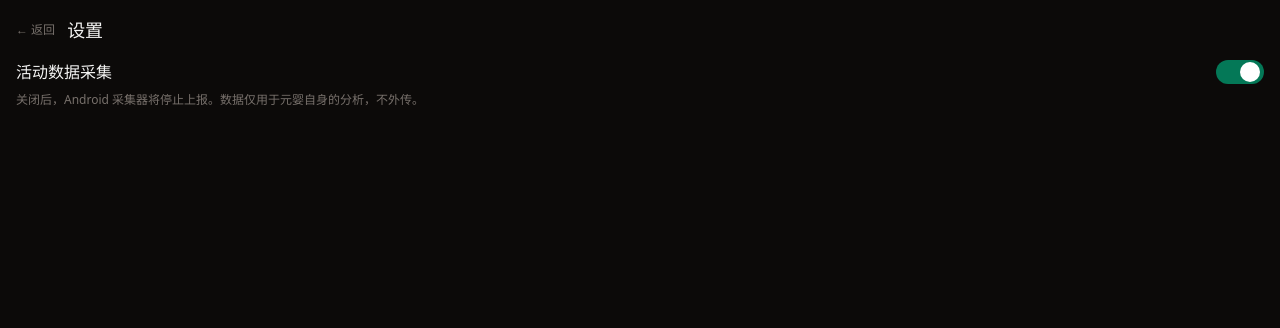
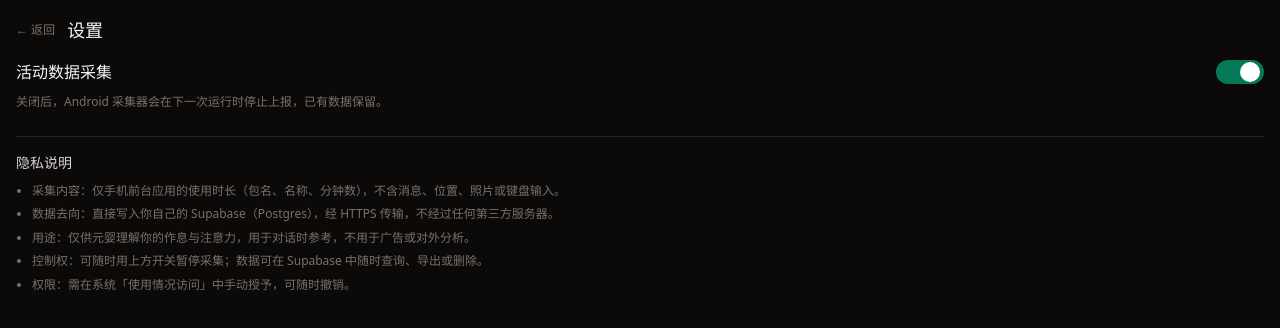
Before and after one commit to gmyky57ndd-dev/yuanying, a Next.js app: page /settings in a window 1280 px wide. Shown: the top 328 px of the page. Built offline with nearby package versions, Linux system fonts and the light colour scheme; no server answers.

Commit message:
Housekeeping: expand privacy text, add release signing config, ignore keystore

```diff
--- a/app/settings/page.tsx
+++ b/app/settings/page.tsx
@@ -51,9 +51,20 @@ export default function Settings() {
           />
         </button>
       </div>
-      <p className="text-xs text-stone-500 mt-2">
-        关闭后，Android 采集器将停止上报。数据仅用于元婴自身的分析，不外传。
+      <p className="text-xs text-stone-500 mt-2 leading-relaxed">
+        关闭后，Android 采集器会在下一次运行时停止上报，已有数据保留。
       </p>
+
+      <div className="mt-6 border-t border-stone-800 pt-4">
+        <h2 className="text-sm text-stone-300 mb-2">隐私说明</h2>
+        <ul className="text-xs text-stone-500 leading-relaxed space-y-1 list-disc pl-4">
+          <li>采集内容：仅手机前台应用的使用时长（包名、名称、分钟数），不含消息、位置、照片或键盘输入。</li>
+          <li>数据去向：直接写入你自己的 Supabase（Postgres），经 HTTPS 传输，不经过任何第三方服务器。</li>
+          <li>用途：仅供元婴理解你的作息与注意力，用于对话时参考，不用于广告或对外分析。</li>
+          <li>控制权：可随时用上方开关暂停采集；数据可在 Supabase 中随时查询、导出或删除。</li>
+          <li>权限：需在系统「使用情况访问」中手动授予，可随时撤销。</li>
+        </ul>
+      </div>
     </div>
   );
 }
```
Also changed, not shown: 2 other files (tests, documents, lock files or other folders).
